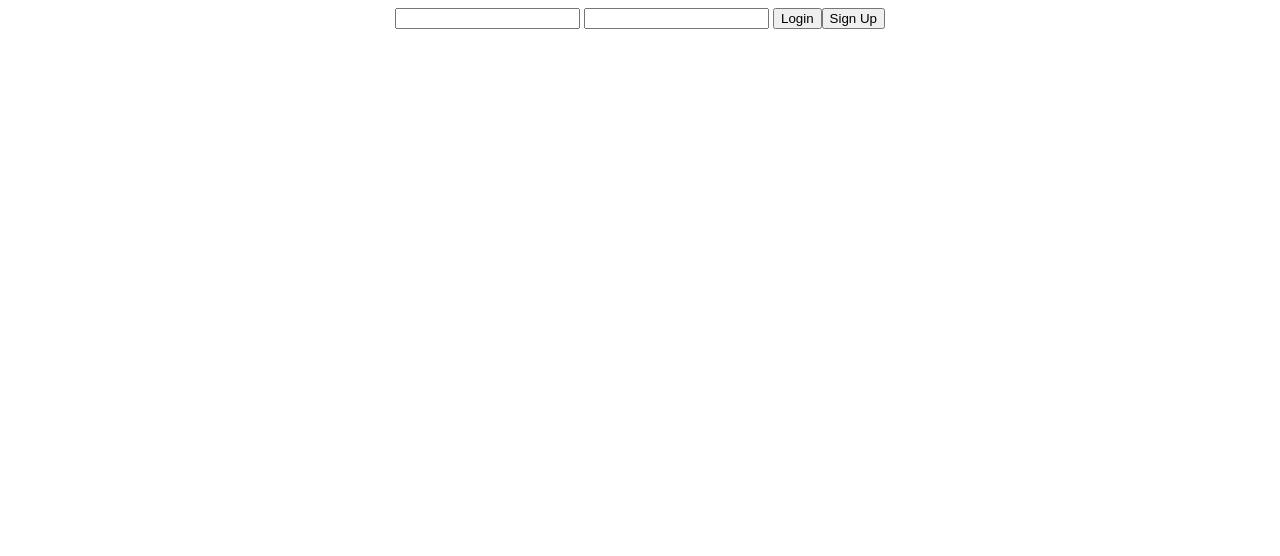
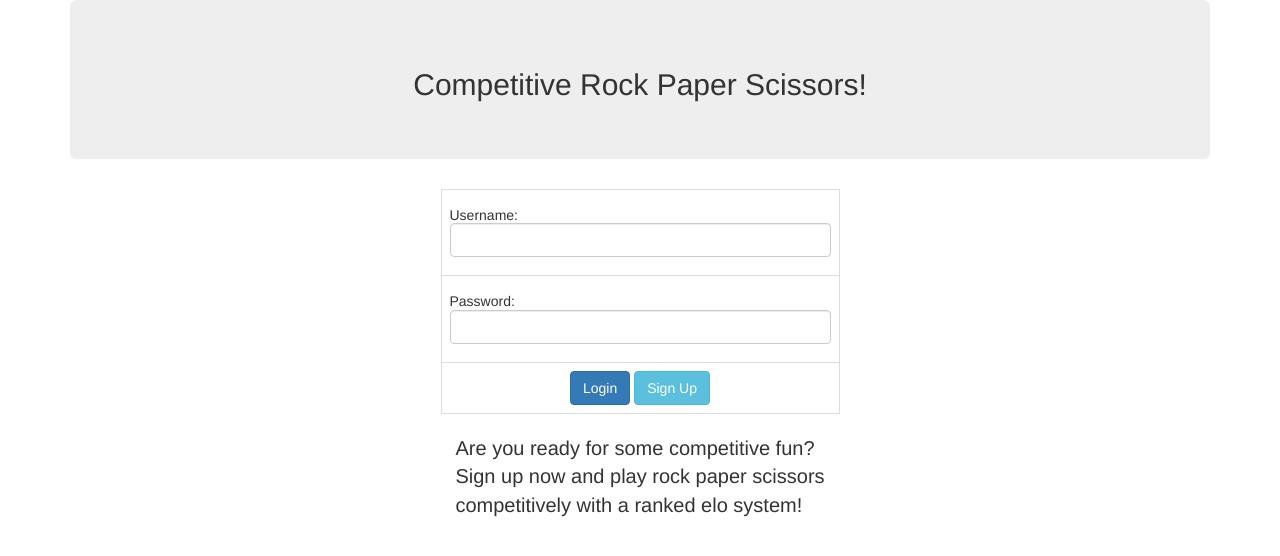
Before and after one commit to KaiAmelung/RockPaperScissors, a website: page rooms/client/index.html in a window 1280 px wide. Drawn offline with nearby package versions, Linux system fonts and the light colour scheme; a script that the page names is missing.

Commit message:
Boooooooooooot

```diff
--- a/rooms/client/index.html
+++ b/rooms/client/index.html
@@ -4,14 +4,48 @@
 	<title>RPS Login</title>
 	<script src="https://www.gstatic.com/firebasejs/3.6.6/firebase.js"></script>
 	<script src="https://cdn.socket.io/socket.io-1.4.5.js"></script>
+	<link rel="stylesheet" href="https://maxcdn.bootstrapcdn.com/bootstrap/3.3.7/css/bootstrap.min.css">
+	<script src="https://maxcdn.bootstrapcdn.com/bootstrap/3.3.7/js/bootstrap.min.js"></script>
 	<script src="login.js"></script>
 </head>
 <body>
-	<center>
-		<input id = "user"/>
-		<input id = "pass" type = "password"/>
-		<button onclick="login()">Login</button><button onclick="signup()">Sign Up</button>
+	<div class="container">
+		<div class="jumbotron">
+			<h2><center>Competitive Rock Paper Scissors!</center></h2>
+		</div>
+		<center>
+		<table class="table table-hover table-bordered" style="width:35% !important;">
+			<tr>
+				<td><h5>Username:<input id = "user" class="form-control"/></h5></td>
+			</tr>
+			<tr>
+				<td><h5>Password:
+					<input id = "pass" type = "password" class="form-control"/>
+				</h5></td>
+			</tr>
+			<tr>
+				<td>
+					<center><button onclick="login()" class="btn btn-primary">Login</button>
+					<button onclick="signup()" class="btn btn-info">Sign Up</button></center>
+				</td>
+			</tr>
+		</table>
 		<p id = "result"></p>
+		<table style="width35% !important;">
+			<tr>
+				<td style="font-size:20px;">Are you ready for some competitive fun?
+				</td>
+			</tr>
+			<tr>
+				<td style="font-size:20px;">Sign up now and play rock paper scissors
+				</td>
+			</tr>
+			<tr>
+				<td style="font-size:20px;">competitively with a ranked elo system!
+				</td>
+			</tr>
+		</table>
 	</center>
+	</div>
 </body>
 </html>
```
Also changed, not shown: rooms/client/game.html (+49 -10 lines), rooms/client/index.js (indentation only).
